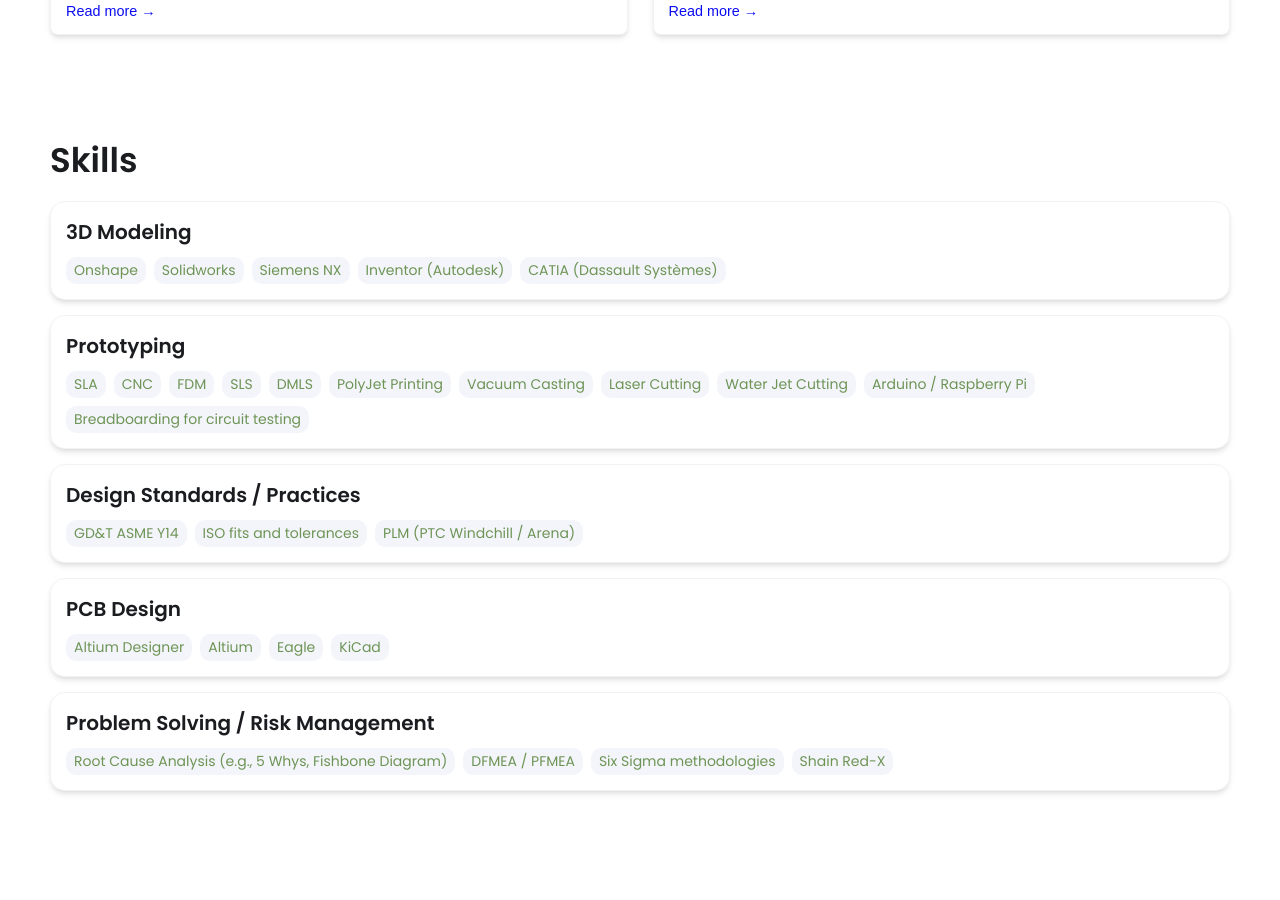
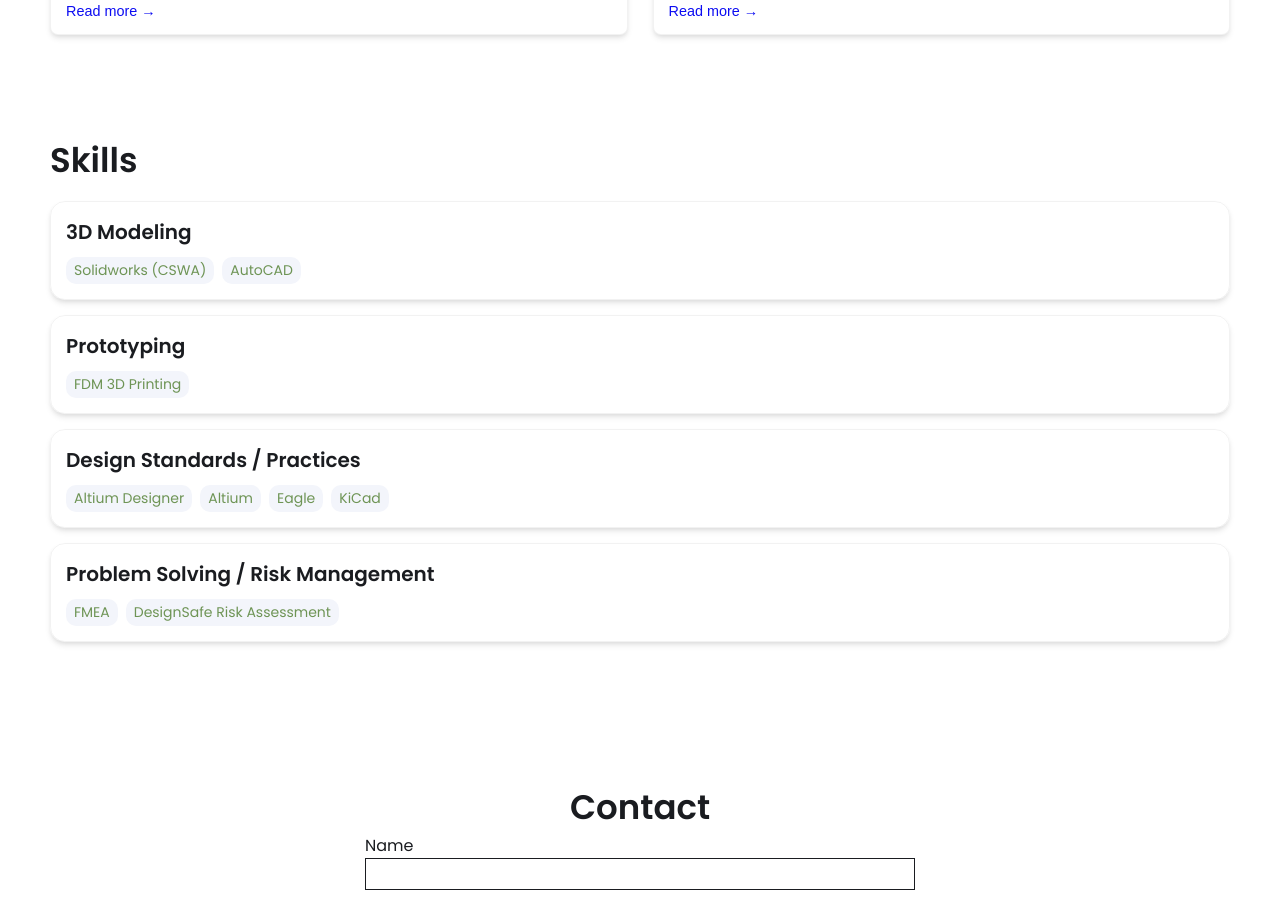
Before and after one commit to emmafries/emmafries.github.io, a Jekyll site: the page built from index.html, in a window 1280 px wide and 900 px high, scrolled down 1491 px. Built offline with Jekyll 4.4.1, drawn with Linux system fonts in a browser that asks for light colours.

Commit message:
Update _config.yml

```diff
--- a/_config.yml
+++ b/_config.yml
@@ -47,33 +47,34 @@ external-links:    # input only your own url slug. The icons with missing entrie
 skills:
   - category: 3D Modeling
     tools:
-    - Onshape
-    - Solidworks
+   # - Onshape
+    - Solidworks (CSWA)
+    - AutoCAD
    # - Creo
    # - Fusion 360 (Autodesk)
   #  - Blender (for complex shapes or animations)
-    - Siemens NX
-    - Inventor (Autodesk)
-    - CATIA (Dassault Systèmes)
+   # - Siemens NX
+   # - Inventor (Autodesk)
+   # - CATIA (Dassault Systèmes)
   - category: Prototyping
     tools:
-    - SLA
-    - CNC
-    - FDM
-    - SLS
-    - DMLS
-    - PolyJet Printing
-    - Vacuum Casting
-    - Laser Cutting
-    - Water Jet Cutting
-    - Arduino / Raspberry Pi
-    - Breadboarding for circuit testing
+   # - SLA
+   # - CNC
+    - FDM 3D Printing
+   # - SLS
+   # - DMLS
+   # - PolyJet Printing
+   # - Vacuum Casting
+   # - Laser Cutting
+   # - Water Jet Cutting
+   # - Arduino / Raspberry Pi
+   # - Breadboarding for circuit testing
   - category: Design Standards / Practices
     tools:
-    - GD&T ASME Y14
-    - ISO fits and tolerances
-    - PLM (PTC Windchill / Arena)
-  - category: PCB Design
+    - GD&T ASME Y14.5
+   # - ISO fits and tolerances
+   # - PLM (PTC Windchill / Arena)
+# - category: PCB Design
     tools:
     - Altium Designer
     - Altium
@@ -81,10 +82,12 @@ skills:
     - KiCad
   - category: Problem Solving / Risk Management
     tools:
-    - Root Cause Analysis (e.g., 5 Whys, Fishbone Diagram)
-    - DFMEA / PFMEA
-    - Six Sigma methodologies
-    - Shain Red-X
+   # - Root Cause Analysis (e.g., 5 Whys, Fishbone Diagram)
+    - FMEA
+    - DesignSafe Risk Assessment
+
+   # - Six Sigma methodologies
+   # - Shain Red-X
 
 
 # Contact Form Setup. Setup an account and copy over the key. When someone fills out the form, it will be received in your email.
```
